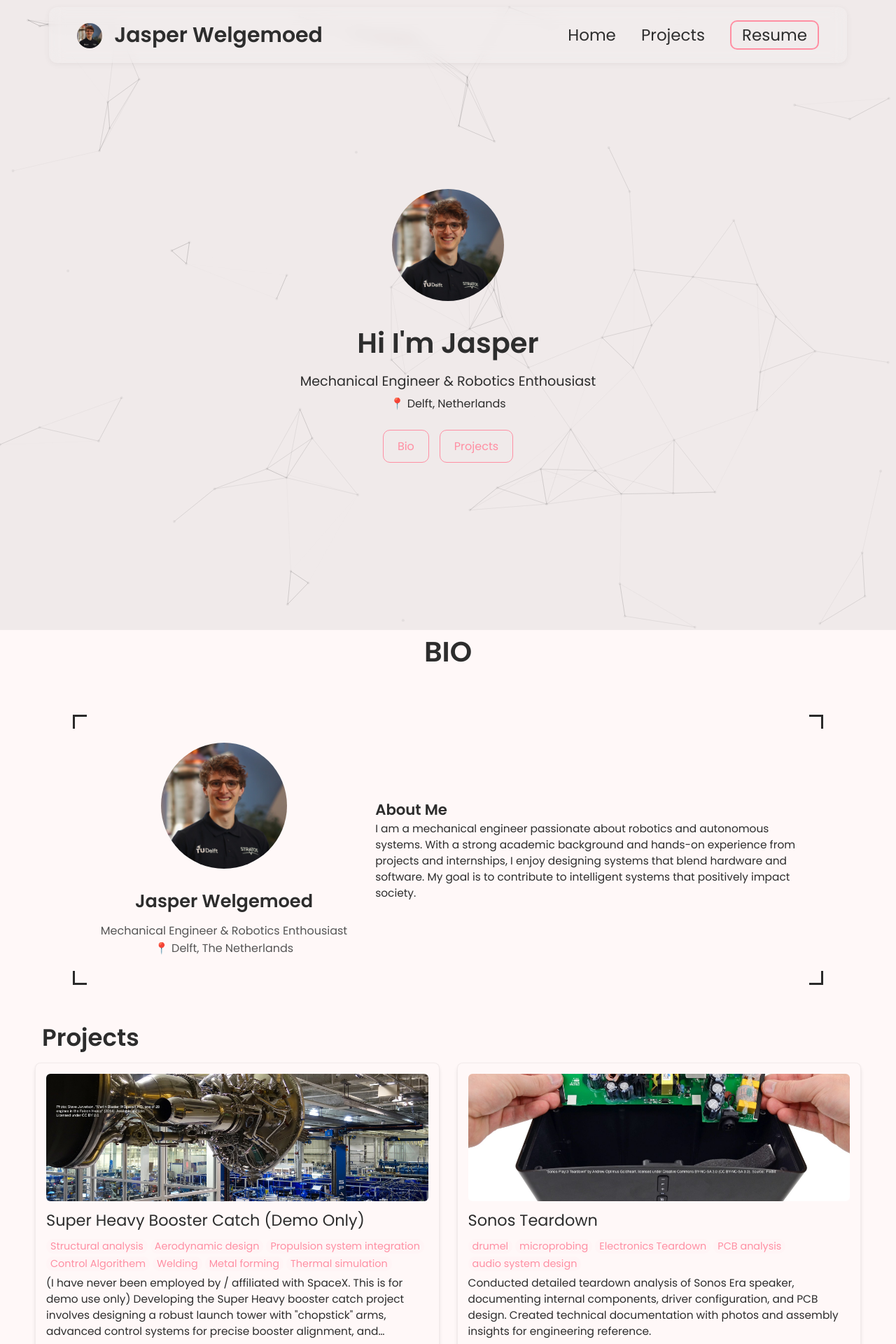
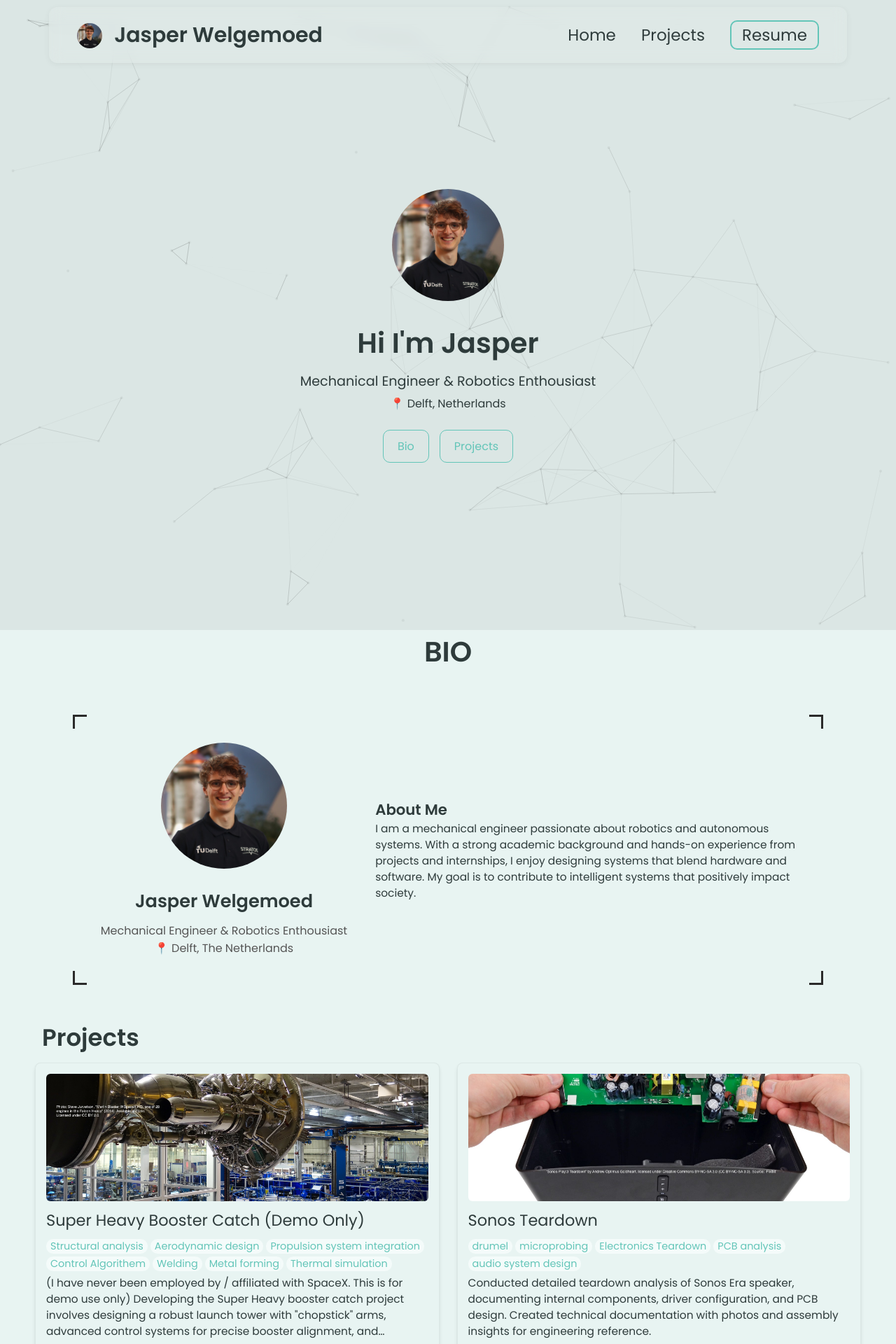
Before and after one commit to jasperwelgemoed/jasperwelgemoed.github.io, a Jekyll site: the page built from index.html, in a window 1280 px wide. Shown: the top 1920 px of the page at 70% size. Built offline with Jekyll 4.4.1, drawn with Linux system fonts in a browser that asks for light colours.

Commit message:
Update _config.yml

```diff
--- a/_config.yml
+++ b/_config.yml
@@ -93,13 +93,13 @@ formspree-key:   https://formspree.io/f/{8-digit key}
 
 
 # Active theme (Updatethis to switch themes). Make sure to keep the indentation the samne.
-colors: # this is the basic theme
-  text: "#2d2d2d"
-  border: "#f8e2e2"
-  link: "#ff8fa3"
-  highlight: "#ff4d6d"
-  background: "#fff8f8"
-  light_background: "#fff5f6"
+colors:
+  text: "#2e3b3b"               # deep graphite-teal for text
+  border: "#cde0dc"             # light minty border
+  link: "#63c5b8"               # soft aqua for links
+  highlight: "#3aa398"          # richer petrol teal highlight
+  background: "#e8f4f2"         # very light teal-ish background
+  light_background: "#f4fbfa"   # even softer variant for sections/cards
 
 # A few examples.
 basic theme:
```
